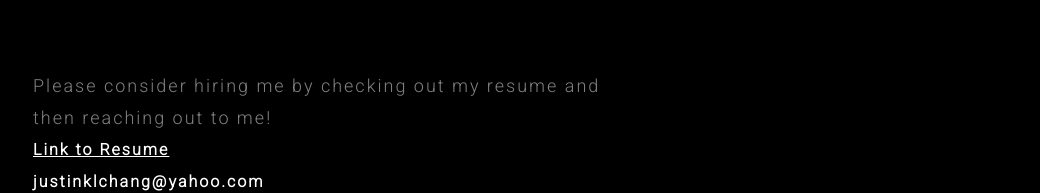
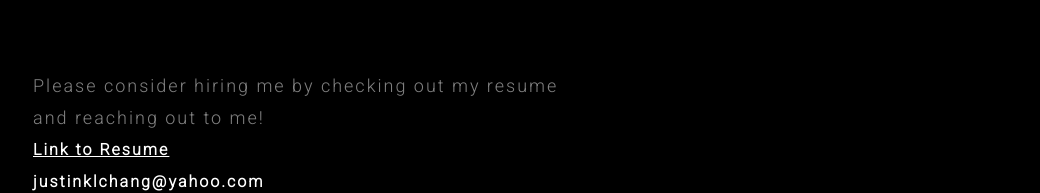
Before and after one commit to jchangz01/justinklchang, a React (Create React App) app: page /#/hire in a window 1280 px wide. Shown: the part 352-545 px from the top of the page, without its empty margins (17-1057 px from the left). Built offline with nearby package versions, Linux system fonts and the light colour scheme.

Commit message:
Minor changes to hire me page and fixed margin of image in about page

```diff
--- a/src/components/About.jsx
+++ b/src/components/About.jsx
@@ -31,7 +31,7 @@ export default class Contact extends React.Component {
                         <div className="about-main-content" style={{textAlign: "right"}}>
                             <img className="about-main-pic" src={aboutProfile} alt="Did not load, please refresh"/>
                         </div>
-                        <div class="about-main-content">
+                        <div className="about-main-content">
                             <div style={{marginLeft: "40px"}}>
                                 <h1 className="about-main-title">About Me</h1>
                                 <hr className="about-main-linebreak"></hr>
--- a/src/components/Hire.jsx
+++ b/src/components/Hire.jsx
@@ -34,8 +34,8 @@ export default class Hire extends React.Component {
                                 <h3>Bay Area &#183; San Francisco &#183; Silicon Valley</h3>
                             </div>
                             <div style={{marginBottom: "80px"}}>
-                                <h3 id="hire-advertise">Please consider hiring me by checking out my resume and then reaching out to me!</h3>
-                                <h4><ul><a href="/#resume">Link to Resume</a></ul></h4>
+                                <h3 id="hire-advertise">Please consider hiring me by checking out my resume and reaching out to me!</h3>
+                                <h4><ul><a target="_blank" href="/#resume">Link to Resume</a></ul></h4>
                                 <h4>justinklchang@yahoo.com</h4>
                                 <h4>(707) 534-8001</h4>
                             </div>
--- a/src/components/Home.jsx
+++ b/src/components/Home.jsx
@@ -35,7 +35,7 @@ export default class Home extends React.Component {
                                 <h3 className="home-main-subsubtitle"><a href="/#about">Learn more about Justin</a></h3>
                             </div>
                         </div>
-                        <div class="home-main-content">
+                        <div className="home-main-content">
                             <img src={homeProfile} alt="Did not load, please refresh" className="home-main-pic float"/>
                             <div className="home-main-circ float">
                                 <div className="home-main-subcirc"></div>
--- a/src/css/About.css
+++ b/src/css/About.css
@@ -13,7 +13,7 @@
 
     /*Left Side Content */
     .about-main-pic{
-        margin-right: 40px;
+        margin-right: 68px;
         margin-bottom: 2vh;
         width:360px;
         height: auto;
--- a/src/css/Hire.css
+++ b/src/css/Hire.css
@@ -27,7 +27,7 @@
 
 #hire-advertise {
     font-size: 18px;
-    width: 600px;
+    width: 560px;
     color: gray
 }
 
```
